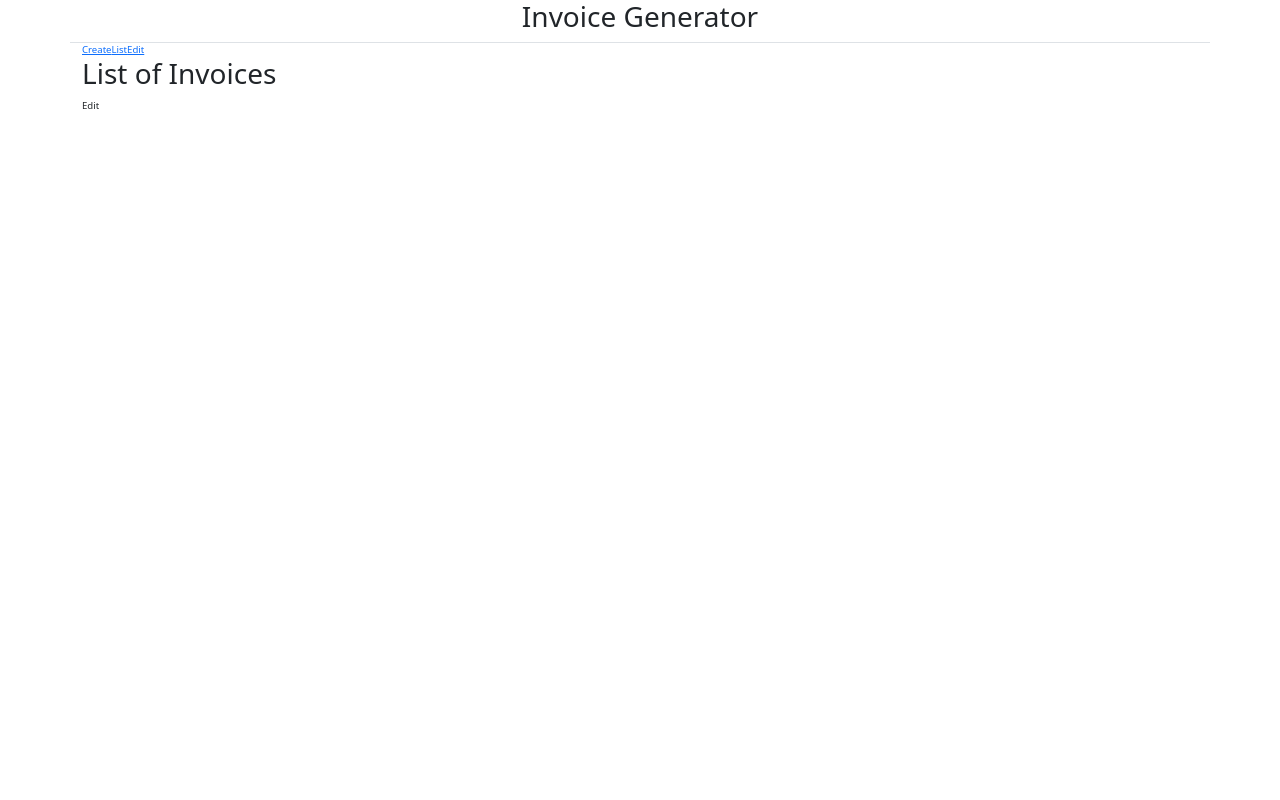
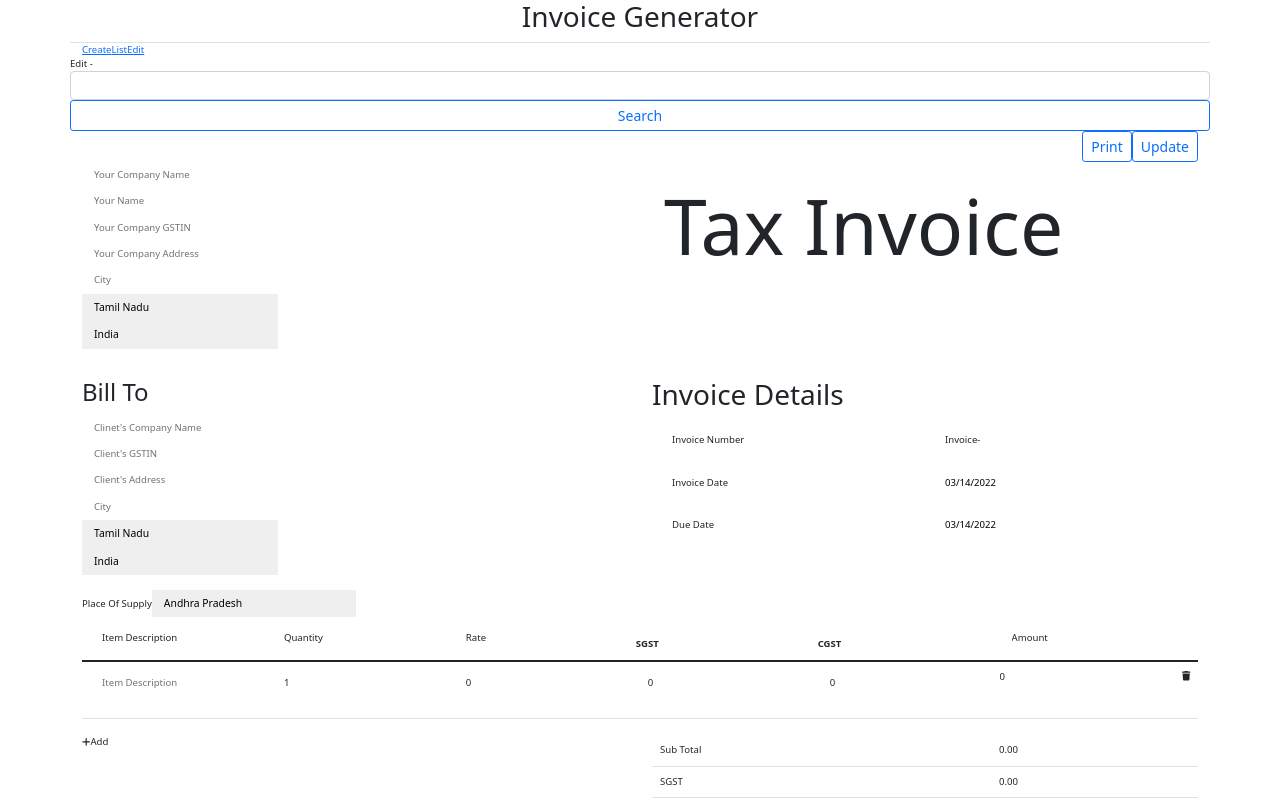
Before and after one commit to Sharvan45/invoice_generator, a React (Create React App) app: page /Edit in a window 1280 px wide. Shown: the top 800 px of the page. Built offline with nearby package versions, Linux system fonts and the light colour scheme.

Commit message:
Edit Page Changes

```diff
--- a/src/Pages/Edit.jsx
+++ b/src/Pages/Edit.jsx
@@ -1,10 +1,47 @@
-import React from "react";
+import React, { useEffect, useRef, useState } from "react";
+import { Button, FormControl } from "react-bootstrap";
+import { useSearchParams } from "react-router-dom";
+import { getInoviceDetails } from "../mock/mock";
+import { GET } from "../shared/httprequest,";
+import { InvoiceTemplate } from "../shared/invoiceTemplate";
 
 export const Edit = () => {
+    const [searchParams, setSearchParams] = useSearchParams();
+    const [id, setID] = useState("");
+    const [invoice, setInvoice] = useState({});
+
+    const textboxRef = useRef();
+
+    useEffect(() => {
+        let id = searchParams.get("id");
+        if (id) {
+            setID(id);
+            GET("invoices/" + id, {}).then(res => {
+                setInvoice(getInoviceDetails.invoice);
+            }).catch(err => {
+                console.log(err);
+            });
+        }
+    }, [searchParams])
     return (
         <>
-            <h3>List of Invoices</h3>
-            <div>Edit</div>
+            <div className="row print_hide">Edit -{id}
+                <FormControl
+                    ref={textboxRef}
+                /> <Button
+                    variant="outline-primary"
+                    size="sm"
+                    style={{ float: 'right' }}
+                    onClick={() => { console.log(textboxRef.current.value); }}
+                >
+                    Search </Button></div>
+            {invoice &&
+                <InvoiceTemplate
+                    id={invoice.invoice_id}
+                    isEdit={true}
+                    values={invoice}
+                />
+            }
         </>
     )
 }
--- a/src/Pages/List.jsx
+++ b/src/Pages/List.jsx
@@ -50,7 +50,9 @@ export const List = () => {
                         invoiceList.map(invoice => (
                             <tr key={invoice.invoice_id}>
                                 <td><>
-                                    <NavLink to="/edit">{invoice.invoice_number}</NavLink></></td>
+                                    <NavLink to={`/edit?id=${invoice.invoice_id}`}>
+                                        {invoice.invoice_number}
+                                    </NavLink></></td>
                                 <td>{invoice.customer_name} </td>
                                 <td>{invoice.status}</td>
                                 <td>{invoice.date}</td>
--- a/src/Routes/routers.jsx
+++ b/src/Routes/routers.jsx
@@ -12,7 +12,7 @@ export const Routers = () => {
         <div className="container app">
             <div className="row text-center border-bottom print_hide"> <h3>Invoice Generator</h3></div>
             <Router>
-                <div>
+                <div className="print_hide">
                     <Header />
                 </div>
                 {/* <Header auth={auth} /> */}
--- a/src/mock/mock.jsx
+++ b/src/mock/mock.jsx
@@ -170,3 +170,125 @@ export const mockInvoiceList = {
             "exchange_rate": 1
         },]
 }
+
+export const getInoviceDetails = {
+    "code": 0,
+    "message": "success",
+    "invoice": {
+        "invoice_id": 982000000567114,
+        "ach_payment_initiated": false,
+        "invoice_number": "INV-00003",
+        "is_pre_gst": true,
+        "place_of_supply": "TN",
+        "gst_no": "22AAAAA0000A1Z5",
+        "gst_treatment": "business_gst",
+        "date": "2013-11-17",
+        "status": "draft",
+        "payment_terms": 15,
+        "payment_terms_label": "Net 15",
+        "due_date": "2013-12-03",
+        "payment_expected_date": " ",
+        "last_payment_date": " ",
+        "reference_number": " ",
+        "customer_id": 982000000567001,
+        "customer_name": "Bowman & Co",
+        "contact_persons": [
+            "982000000870911",
+            "982000000870915"
+        ],
+        "currency_id": 982000000000190,
+        "currency_code": "USD",
+        "exchange_rate": 1,
+        "discount": 0,
+        "is_discount_before_tax": true,
+        "discount_type": "item_level",
+        "is_inclusive_tax": false,
+        "recurring_invoice_id": " ",
+        "is_viewed_by_client": false,
+        "has_attachment": false,
+        "client_viewed_time": "",
+        "line_items": [
+            {
+                "line_item_id": 982000000567021,
+                "item_id": 982000000030049,
+                "project_id": 90300000087378,
+                "project_name": "Sample Project",
+                "item_type": "goods",
+                "product_type": "goods",
+                "time_entry_ids": [
+                    {}
+                ],
+                "expense_id": " ",
+                "name": "Hard Drive",
+                "item_order": 1,
+                "bcy_rate": 120,
+                "rate": 120,
+                "quantity": 1,
+                "unit": " ",
+                "discount_amount": 0,
+                "discount": 0,
+                "tax_id": 982000000557028,
+                "tax_name": "VAT",
+                "tax_type": "tax",
+                "tax_percentage": 12.5,
+                "item_total": 120
+            }
+        ],
+        "shipping_charge": 0,
+        "adjustment": 0,
+        "adjustment_description": " ",
+        "sub_total": 153,
+        "tax_total": 22.6,
+        "total": 40.6,
+        "taxes": [
+            {
+                "tax_name": "VAT",
+                "tax_amount": 19.13
+            }
+        ],
+        "payment_reminder_enabled": true,
+        "payment_made": 26.91,
+        "credits_applied": 22.43,
+        "tax_amount_withheld": 0,
+        "balance": 40.6,
+        "write_off_amount": 0,
+        "allow_partial_payments": true,
+        "price_precision": 2,
+        "payment_options": {
+            "payment_gateways": [
+                {
+                    "configured": true,
+                    "additional_field1": "standard",
+                    "gateway_name": "paypal"
+                }
+            ]
+        },
+        "is_emailed": false,
+        "reminders_sent": 1,
+        "last_reminder_sent_date": " ",
+        "billing_address": { address: "Coimbatore" },
+        "shipping_address": { address: "Coimbatore" },
+        "notes": "Looking forward for your business.",
+        "terms": "Terms & Conditions apply",
+        "custom_fields": [
+            {
+                "customfield_id": 439910000000236000,
+                "data_type": "number",
+                "index": 1,
+                "label": "Record Number",
+                "show_on_pdf": true,
+                "show_in_all_pdf": true,
+                "value": 23
+            }
+        ],
+        "template_id": 982000000000143,
+        "template_name": "Service - Classic",
+        "created_time": "2013-11-17T02:17:40-0800",
+        "last_modified_time": "2013-12-18T02:02:51-0800",
+        "attachment_name": " ",
+        "can_send_in_mail": true,
+        "salesperson_id": " ",
+        "salesperson_name": " ",
+        "invoice_url": "https://invoice.zoho.com/portal/zylkar/secure?CInvoiceID=23d84d0cf64f9a72ea0c66fded25a08c8bafd0ab508aff05323a9f80e2cd03fdc5dd568d3d6407bbda969d3e870d740b6fce549a9438c4ea"
+    }
+}
--- a/src/shared/convertors.jsx
+++ b/src/shared/convertors.jsx
@@ -68,3 +68,42 @@ export const convertModelToFormData = (model) => {
         "tax_exemption_id": 11149000000061054
     }
 }
+
+export const convertInvoiceToData = (model) => {
+    return ({
+        ownDetails: {
+            companyName: "My Company",
+            name: model?.contact_persons[0]?.first_name,
+            companyAddress: model?.billing_address.address,
+            companyGST: "22AAAAA0000A1Z2",
+            companyCity: model?.billing_address.city,
+            companyState: model?.billing_address.state,
+            companyCountry: model?.billing_address.country,
+        },
+        clientDetails: {
+            clientCompanyName: model?.customer_name,
+            clientCompanyAddress: model?.shipping_address.city,
+            clientCompanyGST: model?.gst_no,
+            clientCompanyCity: model?.shipping_address.city,
+            clientCompanyState: model?.shipping_address.state,
+            clientCompanyCountry: model?.shipping_address.country,
+            supplyState: model?.place_of_supply
+        },
+        invoiceDetails: {
+            invoiceNumber: model?.invoice_number,
+            invoiceDate: new Date(model?.date),
+            dueDate: new Date(model?.due_date),
+        },
+        tableDetails: model?.line_items?.map((item) => (
+            {
+                itemDescritption: item?.name, HNC: "", qty: item?.quantity, sgst: item.tax_percentage / 2, cgst: item.tax_percentage / 2,
+                rate: item.rate
+            })
+        ),
+        footer: {
+            notes: model?.notes,
+            tac: model?.terms
+        },
+    });
+
+};
--- a/src/shared/invoiceTemplate.jsx
+++ b/src/shared/invoiceTemplate.jsx
@@ -1,8 +1,8 @@
-import { useState } from "react"
+import { useEffect, useState } from "react"
 import { Button, FormControl, Table } from "react-bootstrap";
 import DatePicker from "react-datepicker";
 
-import { convertModelToFormData } from "./convertors";
+import { convertInvoiceToData, convertModelToFormData } from "./convertors";
 import CountryStateDropdown from "./CountryStateDropdown";
 import { POST } from "./httprequest,";
 import "react-datepicker/dist/react-datepicker.css";
@@ -61,7 +61,7 @@ const removeFromErrors = (errors, item) => {
 }
 const findEmpty = (value) => value ? "" : "print_hide "
 
-export const InvoiceTemplate = () => {
+export const InvoiceTemplate = ({ isEdit = false, id, values }) => {
     const [tableDetails, setTableDetails] =
         useState([{ itemDescritption: "", HNC: "", qty: 1, sgst: 0, cgst: 0, rate: 0 }])
 
@@ -81,7 +81,7 @@ export const InvoiceTemplate = () => {
         clientCompanyCity: "",
         clientCompanyState: 'Tamil Nadu',
         clientCompanyCountry: 'India',
-        supplyState: "Tamil Nadu"
+        supplyS0tate: "Tamil Nadu"
     });
 
     const [invoiceDetails, setInvoiceDetails] = useState({
@@ -109,6 +109,17 @@ export const InvoiceTemplate = () => {
         notes: "It was great doing business with you.",
         tac: "Please make the payment by the due date."
     })
+
+    useEffect(() => {
+        if (id && values) {
+            const covertedValues = convertInvoiceToData(values);
+            setOwnDetails({ ...covertedValues.ownDetails });
+            setClientDetails({ ...covertedValues.clientDetails });
+            setFooter({ ...covertedValues.footer });
+            setInvoiceDetails({ ...covertedValues.invoiceDetails });
+            setTableDetails(covertedValues.tableDetails);
+        }
+    }, [id]);
 
     const onOwnChange = (e, field) => {
         switch (field) {
@@ -171,7 +182,7 @@ export const InvoiceTemplate = () => {
                         style={{ float: 'right' }}
                         onClick={() => { onSubmitClick() }}
                     >
-                        Save </Button>
+                        {isEdit ? "Update" : "Save"} </Button>
                     <Button
                         variant="outline-primary"
                         size="sm"
@@ -183,22 +194,28 @@ export const InvoiceTemplate = () => {
             </div>
             <div className="row">
                 <div className="col-4">
-                    <FormControl placeholder="Your Company Name" className={findEmpty(ownDetails.companyName) +
+                    <FormControl placeholder="Your Company Name"
+                        className={findEmpty(ownDetails.companyName) +
                             "styled"}
+                        value={ownDetails.companyName}
                         onChange={(e) => onOwnChange(e, "companyName")} />
                     {errorList.includes("ownDetails_name") &&
                         <div className="text-danger">Please enter your company name</div>}
                     <FormControl placeholder="Your Name" className={findEmpty(ownDetails.name) + "styled"}
-                        onChange={(e) => onOwnChange(e, "name")} />
+                        onChange={(e) => onOwnChange(e, "name")}
+                        value={ownDetails.name}
+                    />
                     <FormControl placeholder="Your Company GSTIN"
                         className={findEmpty(ownDetails.companyGST) + "styled"}
-                        onchange={(e) => onOwnChange(e, "companyGST")} />
+                        onchange={(e) => onOwnChange(e, "companyGST")}
+                        value={ownDetails.companyGST} />
                     <FormControl placeholder="Your Company Address"
                         className={findEmpty(ownDetails.companyAddress) + "styled"}
-                        onChange={(e) => onOwnChange(e, "companyAddress")} />
+                        onChange={(e) => onOwnChange(e, "companyAddress")} value={ownDetails.companyAddress} />
                     <FormControl placeholder="City"
                         className={findEmpty(ownDetails.companyCity) + "styled"}
-                        onChange={(e) => onOwnChange(e, "companyCity")} />
+                        onChange={(e) => onOwnChange(e, "companyCity")}
+                        value={ownDetails.companyCity} />
                     <CountryStateDropdown isState
                         onChange={(e) => onOwnChange(e, "companyState")}
                         value={ownDetails.companyState} />
@@ -220,16 +237,17 @@ export const InvoiceTemplate = () => {
                 <div className="col-4" >
                     <h4>Bill To</h4>
                     <FormControl placeholder="Clinet's Company Name"
+                        value={clientDetails.clientCompanyName}
                         className={findEmpty(clientDetails.clientCompanyName) + "styled"}
                         onChange={(e) => onClientChange(e, "clientCompanyName")} />
                     {errorList.includes("clientDetails_name") &&
                         <div className="text-danger">Please enter Client company name</div>}
                     <FormControl placeholder="Client's GSTIN" className={findEmpty(clientDetails.clientCompanyGST) + "styled"}
-                        onChange={(e) => onClientChange(e, "clientCompanyGST")} />
+                        onChange={(e) => onClientChange(e, "clientCompanyGST")} value={clientDetails.clientCompanyGST} />
                     <FormControl placeholder="Client's Address" className={findEmpty(clientDetails.clientCompanyAddress) + "styled"}
-                        onChange={(e) => onClientChange(e, "clientCompanyAddress")} />
+                        onChange={(e) => onClientChange(e, "clientCompanyAddress")} value={clientDetails.clientCompanyAddress} />
                     <FormControl placeholder="City" className={findEmpty(clientDetails.clientCompanyCity) + "styled"}
-                        onChange={(e) => onClientChange(e, "clientCompanyCity")} />
+                        onChange={(e) => onClientChange(e, "clientCompanyCity")} value={clientDetails.clientCompanyCity} />
                     <CountryStateDropdown isState
                         onChange={(e) => onClientChange(e, "clientCompanyState")}
                         value={clientDetails.clientCompanyState} />
@@ -329,8 +347,9 @@ export const InvoiceTemplate = () => {
                         </tr>
                     </thead>
                     <tbody>
-                        {tableDetails.map((tb, index) => <tr>
-                            <td key={tb.itemDescritption + index}>
+                        {tableDetails.map((tb, index) =>
+                            <tr key={tb}>
+                                <td >
                                     <FormControl className="styled"
                                         placeholder={"Item Description"}
                                         onChange={(e) => onItemTableChange(e, index, "itemDescritption")}
@@ -340,31 +359,31 @@ export const InvoiceTemplate = () => {
                                     onChange={(e) => onItemTableChange(e, index, "HSN")}
                                     placeholder={"HSN/SGC"} value={tb.HNC} /> */}
                                 </td>
-                            <td key={tb.itemDescritption + index}>
+                                <td >
                                     <FormControl className="styled" value={tb.qty}
                                         onChange={(e) => onItemTableChange(e, index, "qty")}
                                         type="number" />
                                 </td>
-                            <td key={tb.itemDescritption + index}>
+                                <td >
                                     <FormControl className="styled" value={tb.rate}
                                         type="number"
                                         onChange={(e) => onItemTableChange(e, index, "rate")} />
                                 </td>
-                            <td key={tb.itemDescritption + index}>
+                                <td >
                                     <FormControl className="styled" value={tb.sgst}
                                         type="number"
                                         onChange={(e) => onItemTableChange(e, index, "sgst")} />
                                 </td>
-                            <td key={tb.itemDescritption + index}>
+                                <td >
                                     <FormControl className="styled" value={tb.cgst}
                                         type="number"
                                         onChange={(e) => onItemTableChange(e, index, "cgst")} />
                                 </td>
-                            <td key={tb.itemDescritption + index}>
+                                <td >
                                     <div className="styled" >{tb.qty * tb.rate}
                                     </div>
                                 </td>
-                            <td key={tb.itemDescritption + index} className="print_hide">
+                                <td className="print_hide">
                                     <FontAwesomeIcon icon={faTrash}
                                         onClick={() => onDeleteItem(index)} />
                                 </td>
```
Lines whose indentation alone changed are shown as unchanged.
